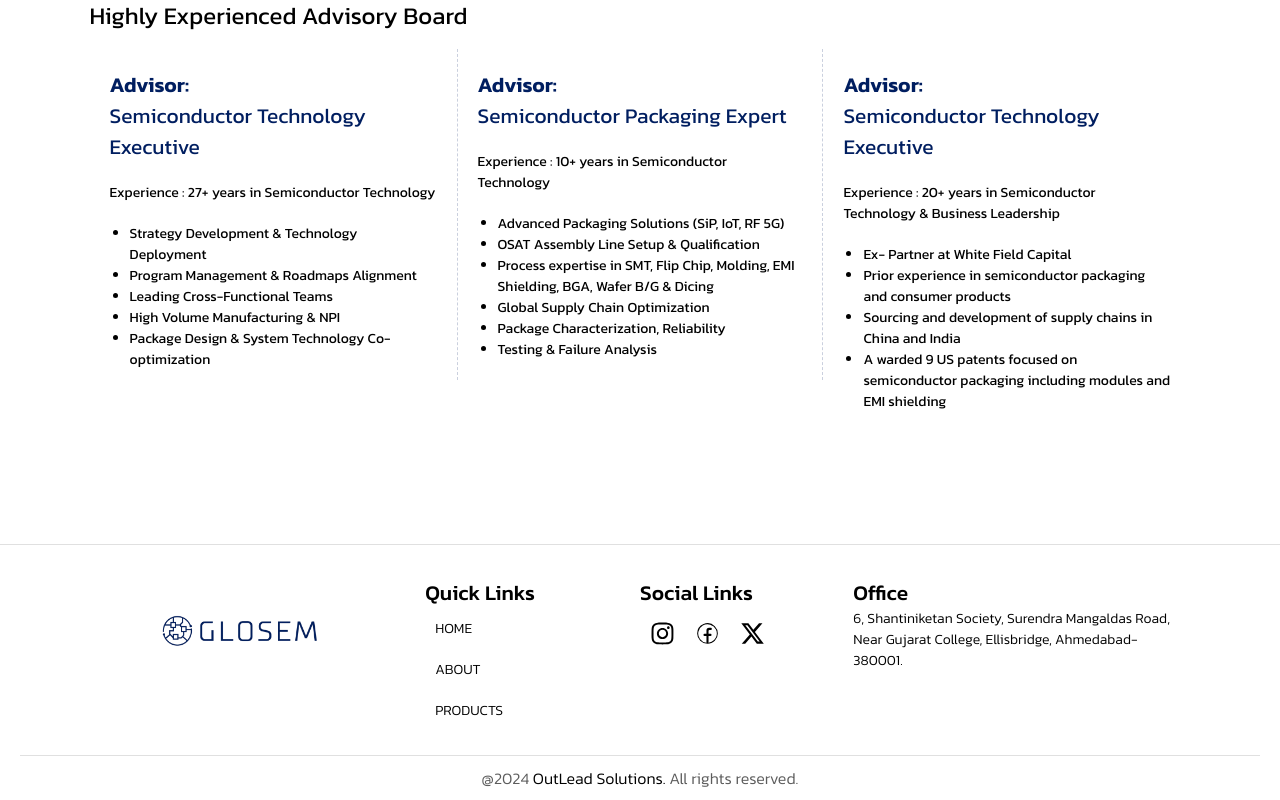
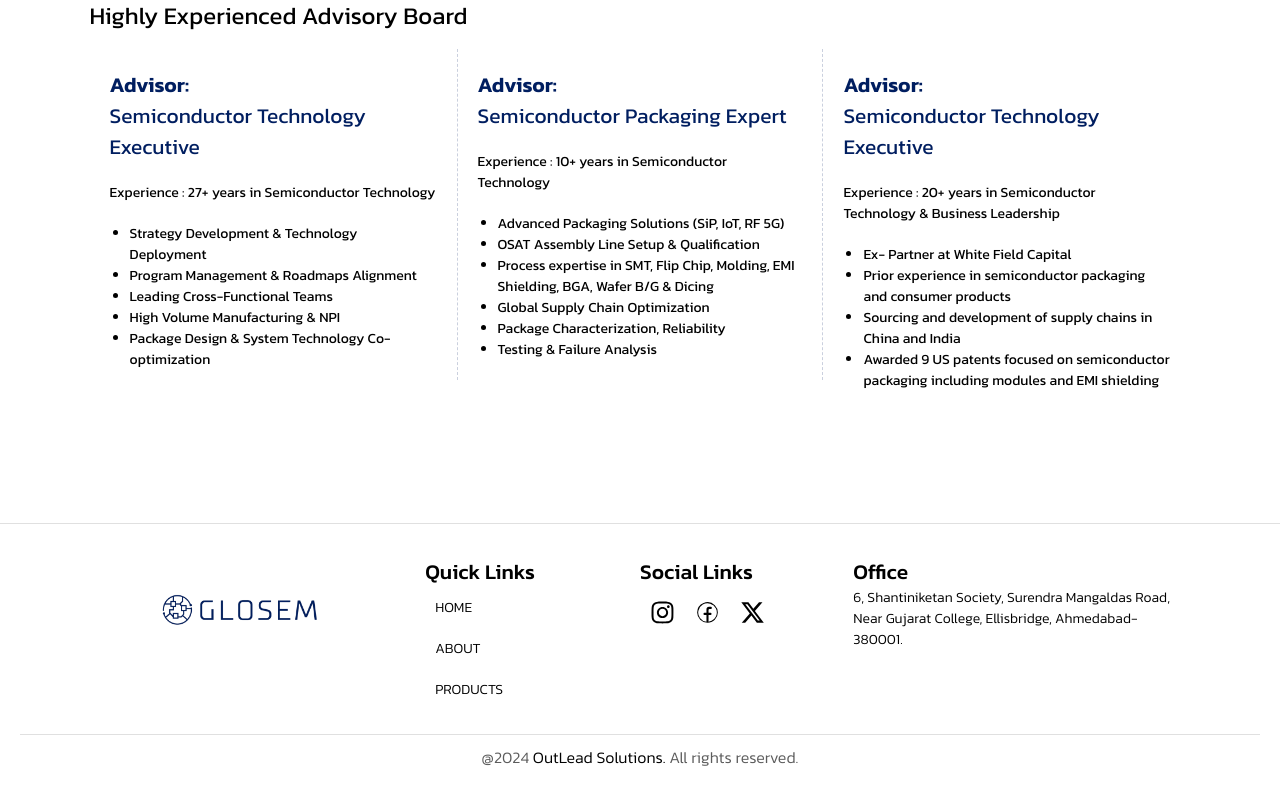
Before and after one commit to webtesting22/glosem, a React (Vite) app: page /glosemAbout in a window 1280 px wide. Shown: the part 927-1727 px from the top of the page. After the commit the page ends 1706 px from the top, so only its background shows below. Built offline with nearby package versions, Linux system fonts and the light colour scheme; a web font is replaced by a local one.

Commit message:
spelling change

```diff
--- a/src/GlosemComponents/GlosemAbout/GlosemAbout.jsx
+++ b/src/GlosemComponents/GlosemAbout/GlosemAbout.jsx
@@ -192,7 +192,7 @@
                 "Ex- Partner at White Field Capital",
                 "Prior experience in semiconductor packaging and consumer products",
                 "Sourcing and development of supply chains in China and India",
-                "A warded 9 US patents focused on semiconductor packaging including modules and EMI shielding"
+                "Awarded 9 US patents focused on semiconductor packaging including modules and EMI shielding"
             ]
         }
     ]
```
